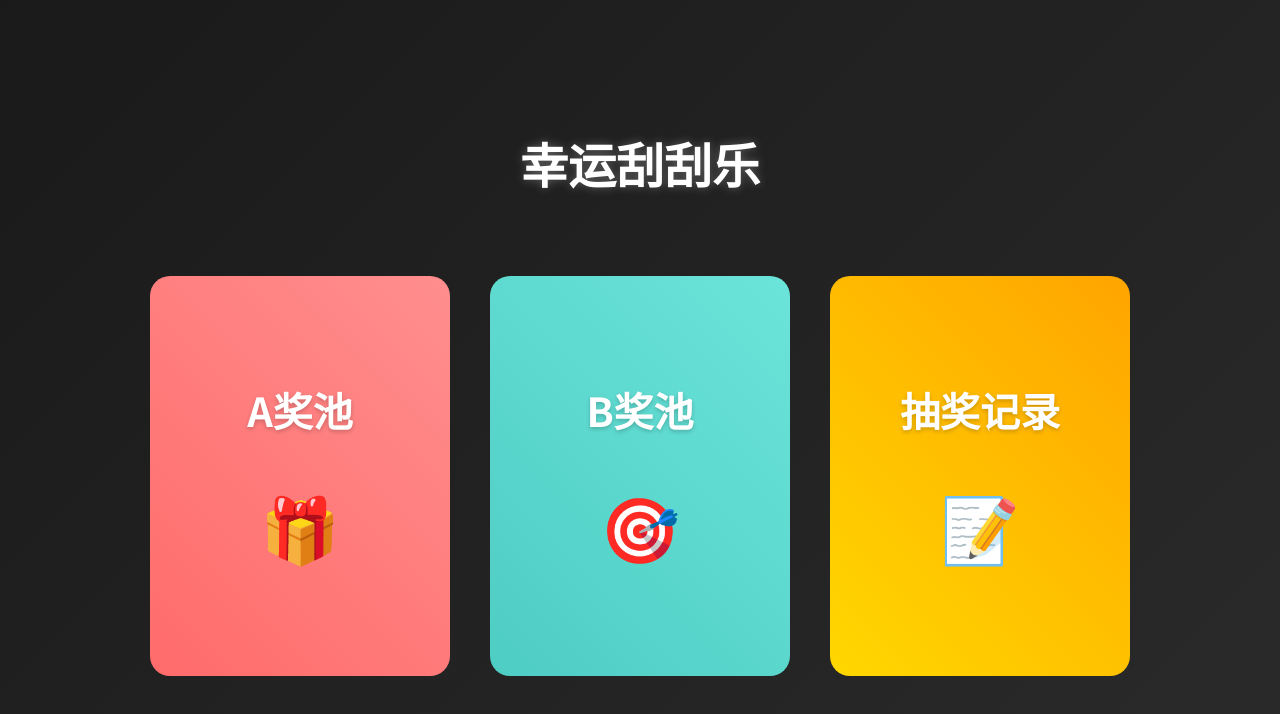
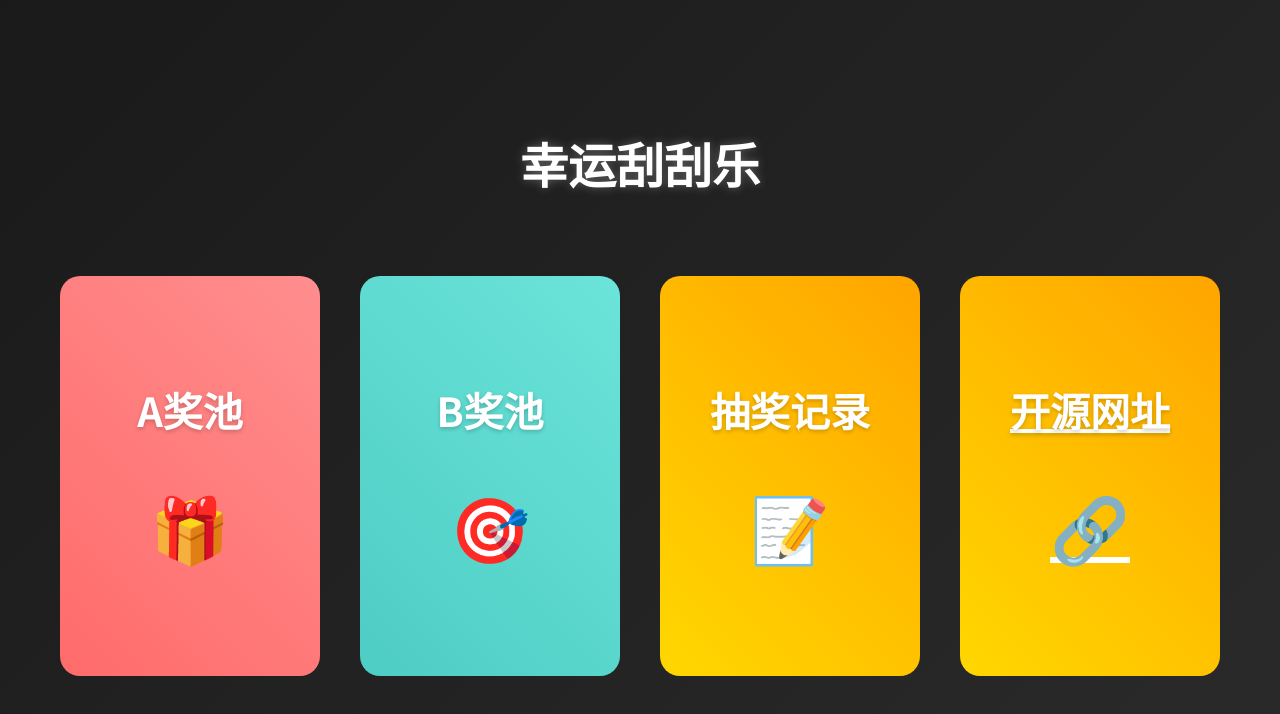
Before and after one commit to yeyuqiufen/-, a website: page public/index.html in a window 1280 px wide. Drawn offline with Linux system fonts and the light colour scheme.

Commit message:
Add files via upload

```diff
--- a/public/index.html
+++ b/public/index.html
@@ -32,6 +32,15 @@
                 </div>
                 <div class="pool-shine"></div>
             </div>
+            <a href="https://github.com/yeyuqiufen/Class-lottery-machine"
+               target="_blank"
+               class="record-button">
+                <div class="pool-content">
+                    <div class="pool-title">开源网址</div>
+                    <div class="pool-icon">🔗</div>
+                </div>
+                <div class="pool-shine"></div>
+            </a>
         </div>
     </div>
 
@@ -78,6 +87,7 @@
     <!-- 抽奖记录模态框 -->
     <div class="modal" id="recordModal">
         <div class="modal-content record-container">
+            <div class="record-header">
                 <table class="record-table">
                     <thead>
                         <tr>
@@ -91,6 +101,7 @@
                         <!-- 记录将由JS动态生成 -->
                     </tbody>
                 </table>
+            </div>
         </div>
     </div>
 
```
Lines whose indentation alone changed are shown as unchanged.
